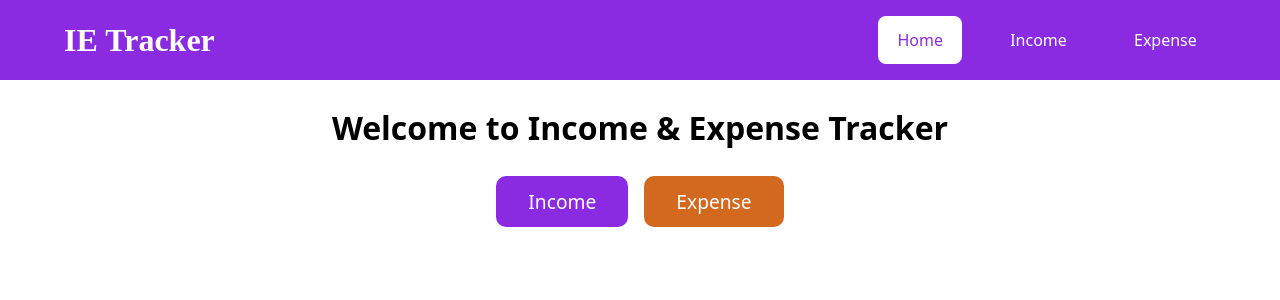
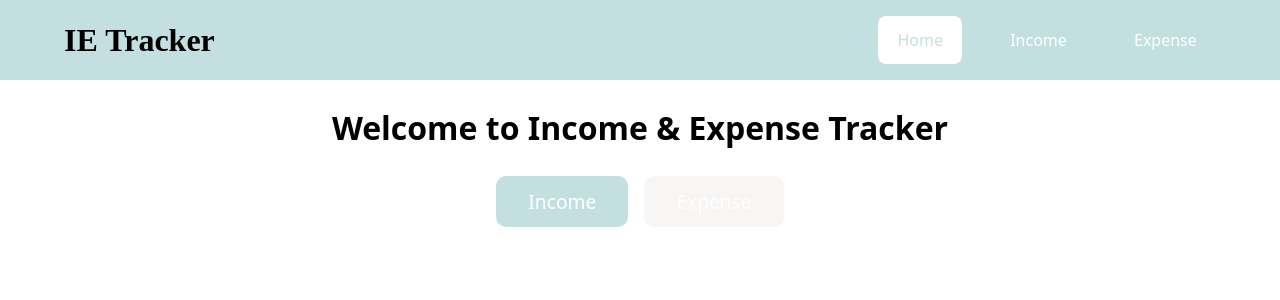
Before and after one commit to imrimon/ass_8, a React (Create React App) app: page / in a window 1280 px wide. Shown: the top 300 px of the page. Built offline with nearby package versions, Linux system fonts and the light colour scheme; the HTML template or start-up script is replaced by a standard one.

Commit message:
Final Commit

```diff
--- a/src/styles.css
+++ b/src/styles.css
@@ -111,7 +111,7 @@ h1 {
 
 .header-area {
   padding: 1rem 0;
-  background-color: blueviolet;
+  background-color: #C4DFDF;
 }
 
 .inner-cont {
@@ -124,7 +124,7 @@ h1 {
 
 .header-area h5 {
   font-family: cursive;
-  color: #fff;
+  color: black;
 }
 
 .header-area nav ul {
@@ -145,7 +145,7 @@ h1 {
 
 .header-area nav ul li a.active {
   background-color: #fff;
-  color: blueviolet;
+  color: #C4DFDF;
 }
 
 .container {
@@ -160,7 +160,7 @@ h1 {
 
 .home-head a{
   display: inline-block;
-  background-color: blueviolet;
+  background-color: #C4DFDF;
   padding: 12px 2rem;
   border: 0;
   border-radius: 10px;
@@ -172,7 +172,7 @@ h1 {
 
 .home-head a:last-child{
   margin-left: 1rem;
-  background-color: chocolate;
+  background-color: #F8F6F4;
 }
 
 .home-head h2,
```
